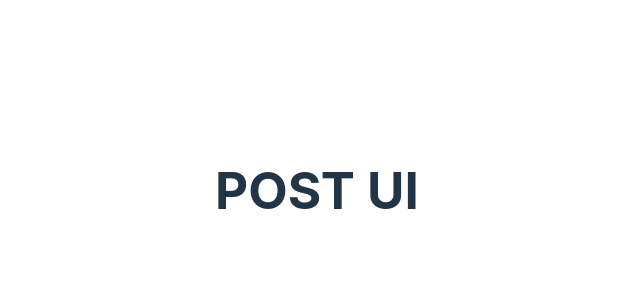
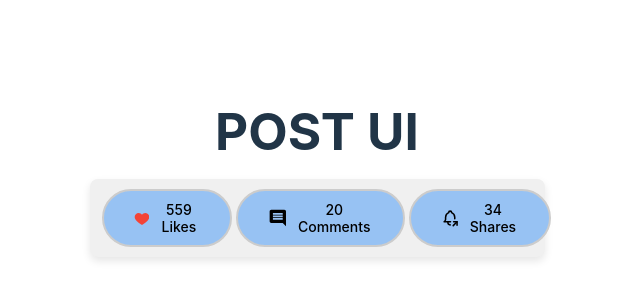
Before and after one commit to Issblann/post-ui-taller-5, a React (Vite) app: page / in a window 1280 px wide. Shown: the part 210-510 px from the top of the page, without its empty margins (323-963 px from the left). Built offline with nearby package versions, Linux system fonts and the light colour scheme.

Commit message:
Instalación de libreria React Icons para el complemento del componente ToolsBar

```diff
--- a/package.json
+++ b/package.json
@@ -11,7 +11,8 @@
   },
   "dependencies": {
     "react": "^18.3.1",
-    "react-dom": "^18.3.1"
+    "react-dom": "^18.3.1",
+    "react-icons": "^5.3.0"
   },
   "devDependencies": {
     "@eslint/js": "^9.11.1",
--- a/src/App.css
+++ b/src/App.css
@@ -4,3 +4,9 @@
   padding: 2rem;
   text-align: center;
 }
+
+* {
+  box-sizing: border-box;
+  padding: 0;
+  margin: 0;
+  }
--- a/src/App.jsx
+++ b/src/App.jsx
@@ -1,10 +1,14 @@
 import './App.css';
+import ToolsBar from './components/Tools-bar/ToolsBar';
 
 function App() {
   return (
     <>
       <div>
         <h1>POST UI</h1>
+        <ToolsBar>
+
+        </ToolsBar>
       </div>
     </>
   );
```
Also changed, not shown: 1 other file (tests, documents, lock files or other folders).
